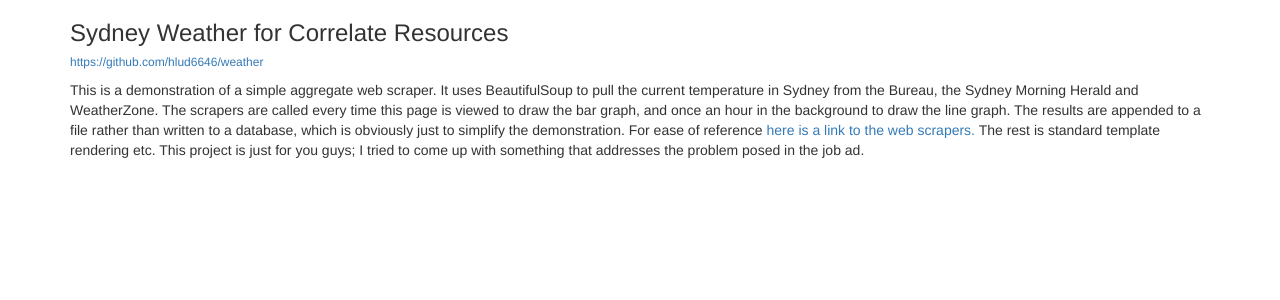
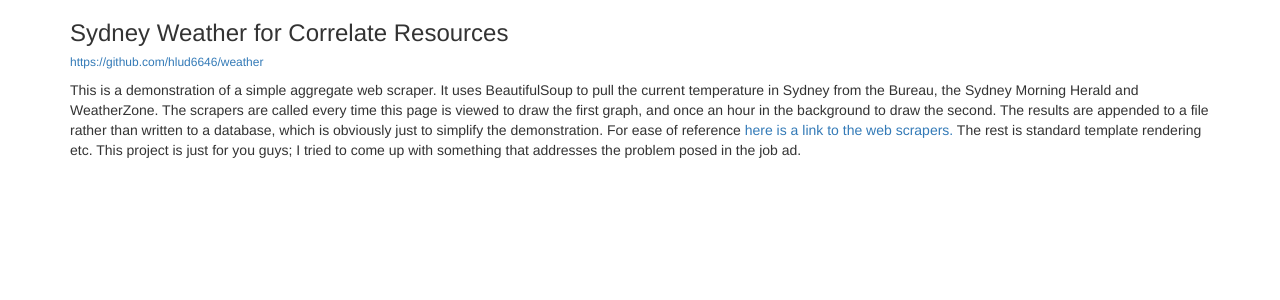
Before and after one commit to hlud6646/portfolio, a Flask app: template app/templates/weather/index.html in a window 1280 px wide. Shown: the top 300 px of the page. Run offline with Flask 2, Linux system fonts and the light colour scheme; the template is opened without the code that fills it, so the values that code supplies are empty; some libraries are stand-ins or nearby versions.

Commit message:
changed wording of text

```diff
--- a/app/templates/weather/index.html
+++ b/app/templates/weather/index.html
@@ -24,7 +24,7 @@
 {% block words %}
 This is a demonstration of a simple aggregate web scraper.
 It uses BeautifulSoup to pull the current temperature in Sydney from
-the Bureau, the Sydney Morning Herald and WeatherZone.  The scrapers are called every time this page is viewed to draw the bar graph, and once an hour in the background to draw the line graph.  The results are appended to a file rather than written to a database, which is obviously just to simplify the demonstration.
+the Bureau, the Sydney Morning Herald and WeatherZone.  The scrapers are called every time this page is viewed to draw the first graph, and once an hour in the background to draw the second.  The results are appended to a file rather than written to a database, which is obviously just to simplify the demonstration.
 For ease of reference <a href="https://github.com/hlud6646/weather/blob/master/util/scrapers.py">here is a link to the web scrapers.</a>
 The rest is standard template rendering etc.  This project is just for you guys; I tried to come up with something that addresses the problem posed in the job ad.
 
```
